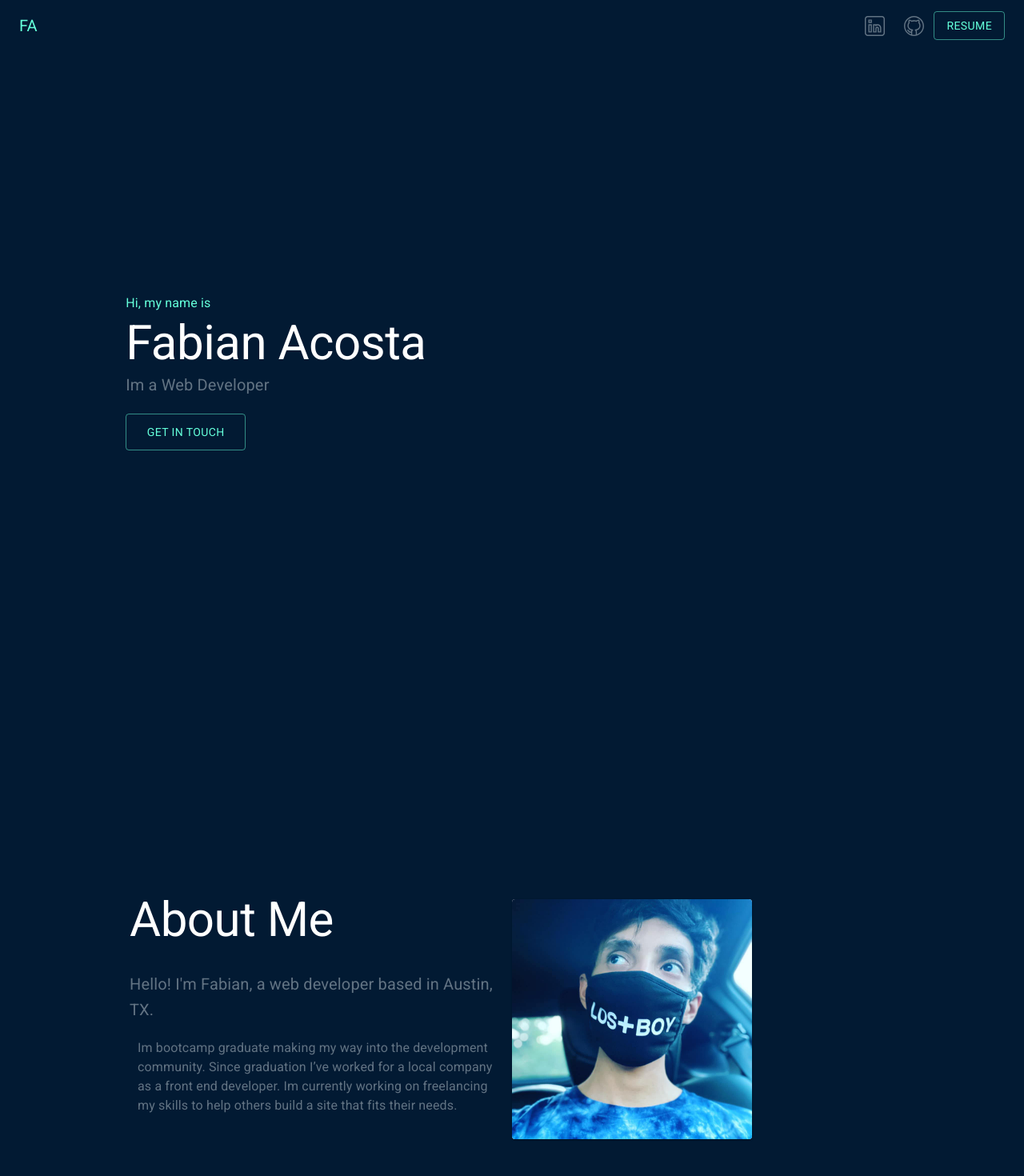
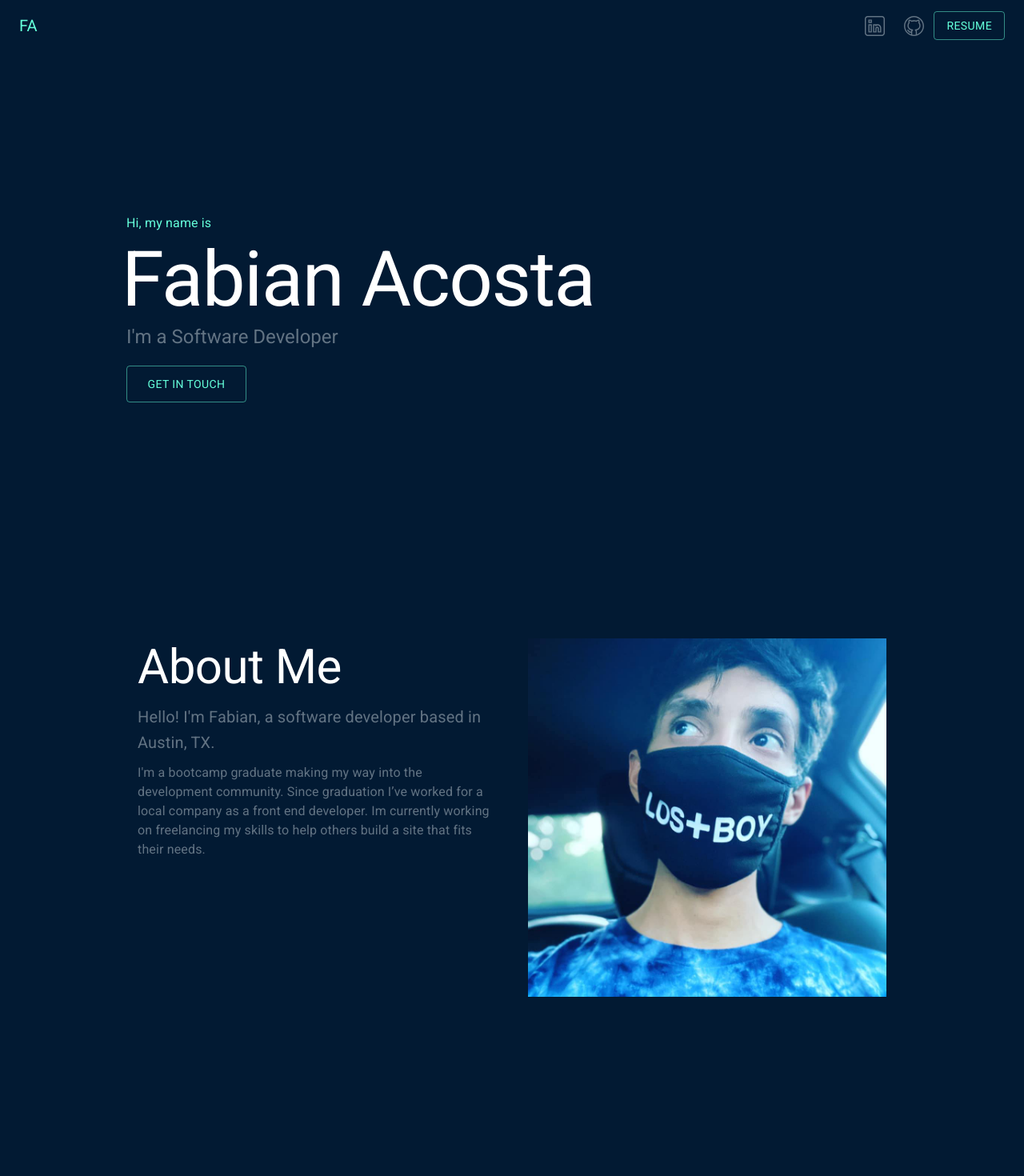
Before and after one commit to acostahf/new-portfolio, a React (Create React App) app: page / in a window 1280 px wide. Shown: the top 1470 px of the page at 80% size. Built offline with nearby package versions, Linux system fonts and the light colour scheme.

Commit message:
style updates

```diff
--- a/src/components/About.jsx
+++ b/src/components/About.jsx
@@ -3,60 +3,44 @@ import { makeStyles } from "@material-ui/core/styles";
 import gsap, { TweenMax, Power3 } from "gsap";
 import { ScrollTrigger } from "gsap/ScrollTrigger";
 
-import {
-  Box,
-  Card,
-  CardMedia,
-  Container,
-  Typography,
-  Grid,
-} from "@material-ui/core";
+import { Box, Container, Typography, Grid } from "@material-ui/core";
 
 gsap.registerPlugin(ScrollTrigger);
 const useStyles = makeStyles((theme) => ({
   root: {
     padding: "10%",
     margin: "0 auto",
-    height: "100vh",
+    height: "80vh",
     display: "flex",
     justifyContent: "center",
     flexDirection: "column ",
   },
-  card: {
-    maxWidth: 300,
-    maxHeight: 300,
-    marginTop: 20,
-  },
-  about: {
-    width: "100%",
-    height: "50vh",
-
-    // padding: 40,
-  },
-  heroBody: {
+  content: {
     maxWidth: 500,
     minHeight: 100,
-    display: "flex",
-    flexDirection: "column",
+    padding: 20,
   },
   h2: {
     color: "#fff",
-    margin: 10,
+    marginBottom: 10,
   },
   h6: {
     color: "#627383",
-    margin: 10,
+    marginBottom: 10,
   },
   body: {
     color: "#627383",
-    margin: 20,
   },
-  media: {
-    height: 300,
-    maxWidth: 300,
-  },
+
   box: {
     visibility: "hidden",
+  },
+  img: {
+    maxHeight: "100%",
+    maxWidth: "100%",
+  },
+  imgBox: {
+    padding: 20,
   },
 }));
 
@@ -115,38 +99,42 @@ export default function About() {
     <div className={classes.root}>
       <Container>
         <Box className={classes.box} id="box" ref={(el) => (wrapper = el)}>
-          <Grid container spaceing={6}>
-            <Grid item xs={12} sm={6} md={6}>
-              <Box ref={(el) => (content = el)} id="content">
-                <Box className={classes.heroBody}>
-                  <Typography
-                    variant="h2"
-                    component="h2"
-                    className={classes.h2}
-                  >
-                    About Me
-                  </Typography>
-                </Box>
+          <Grid container>
+            <Grid item xs={12} sm={12} md={6}>
+              <Box
+                ref={(el) => (content = el)}
+                id="content"
+                className={classes.content}
+              >
+                <Typography variant="h2" component="h2" className={classes.h2}>
+                  About Me
+                </Typography>
 
                 <Typography variant="h6" component="h6" className={classes.h6}>
-                  Hello! I'm Fabian, a web developer based in Austin, TX.{" "}
+                  Hello! I'm Fabian, a software developer based in Austin, TX.{" "}
                 </Typography>
+
                 <Typography variant="body1" className={classes.body}>
-                  Im bootcamp graduate making my way into the development
+                  I'm a bootcamp graduate making my way into the development
                   community. Since graduation I’ve worked for a local company as
                   a front end developer. Im currently working on freelancing my
                   skills to help others build a site that fits their needs.
                 </Typography>
               </Box>
             </Grid>
-            <Grid item xs={12} sm={6} md={6} className={classes.img}>
-              <Card className={classes.card} id="img">
-                <CardMedia
-                  className={classes.media}
-                  image="../../assests/profile.jpg"
-                  title="Fabian Picture"
-                />
-              </Card>
+            <Grid
+              item
+              xs={12}
+              sm={12}
+              md={6}
+              spacing={6}
+              display="flex"
+              flexDirection="row"
+              justifyContent="center"
+            >
+              <Box className={classes.imgBox} id="img">
+                <img className={classes.img} src="../../assests/profile.jpg" />
+              </Box>
             </Grid>
           </Grid>
         </Box>
--- a/src/components/Experience.jsx
+++ b/src/components/Experience.jsx
@@ -45,14 +45,14 @@ const useStyles = makeStyles((theme) => ({
     display: "flex",
     flexDirection: "column",
     justifyContent: "center",
-    height: "100vh",
+    height: "80vh",
     padding: "10%",
     margin: "0 auto",
 
     // backgroundColor: "#fff",
   },
   vtabs: {
-    backgroundColor: "#06394a",
+    // backgroundColor: "#06394a",
     color: "#627383",
 
     display: "flex",
@@ -64,6 +64,7 @@ const useStyles = makeStyles((theme) => ({
   tabs: {
     borderRight: `1px solid ${theme.palette.divider}`,
     overflow: "visible",
+    color: "#64ffda",
   },
   tabpanel: {
     overflow: "auto",
--- a/src/components/Hero.jsx
+++ b/src/components/Hero.jsx
@@ -7,8 +7,9 @@ import gsap, { TweenMax, Power3 } from "gsap";
 
 const useStyles = makeStyles((theme) => ({
   root: {
-    minHeight: "100vh",
+    minHeight: "80vh",
     display: "flex",
+    padding: "10%",
   },
   hero: {
     flexGrow: 0,
@@ -21,24 +22,28 @@ const useStyles = makeStyles((theme) => ({
   heroBody: {
     display: "flex",
     flexDirection: "column ",
-    padding: "10%",
-    margin: 10,
+    // padding: "10%",
   },
   rocket: {
     height: "100vh",
     width: "100%",
   },
-  h2: {
+  h1: {
     color: "#fff",
   },
 
-  h6: {
+  h5: {
     color: "#627383",
+    paddingLeft: 6,
+  },
+  subtitle: {
+    paddingLeft: 6,
   },
   button: {
     width: 150,
     padding: 10,
     marginTop: 20,
+    marginLeft: 6,
   },
 }));
 
@@ -64,18 +69,21 @@ export default function Hero() {
   });
   const classes = useStyles();
   return (
-    <React.Fragment>
     <div className={classes.root}>
       <Container className={classes.hero} id="container">
         <Box className={classes.heroBody} ref={(el) => (heroContent = el)}>
-            <Typography variant="subtitle1" color="primary">
+          <Typography
+            variant="subtitle1"
+            color="primary"
+            className={classes.subtitle}
+          >
             Hi, my name is
           </Typography>
-            <Typography variant="h2" component="h2" className={classes.h2}>
+          <Typography variant="h1" component="h1" className={classes.h1}>
             Fabian Acosta
           </Typography>
-            <Typography variant="h6" component="h6" className={classes.h6}>
-              Im a Web Developer
+          <Typography variant="h5" component="h5" className={classes.h5}>
+            I'm a Software Developer
           </Typography>
 
           <Button
@@ -90,6 +98,5 @@ export default function Hero() {
         </Box>
       </Container>
     </div>
-    </React.Fragment>
   );
 }
--- a/src/components/Projects.jsx
+++ b/src/components/Projects.jsx
@@ -48,10 +48,11 @@ const useStyles = makeStyles((theme) => ({
   },
   h3: {
     color: "#64ffda",
+    paddingBottom: 20,
   },
   subtitle: {
     color: "#627383",
-    padding: 20,
+    paddingBottom: 20,
   },
   img: {
     marginBottom: 25,
@@ -80,7 +81,7 @@ export default function Projects() {
   let secondImg = useRef(null);
   let thirdImg = useRef(null);
   useEffect(() => {
-    const heading = projects.children[1];
+    const heading = projects.children[0];
     // const first = projects.children[1];
     const firstTxt = projects.children[2];
     const secondTxt = projects.children[3];
```
Also changed, not shown: 1 other file (tests, documents, lock files or other folders). Lines whose indentation alone changed are shown as unchanged.
